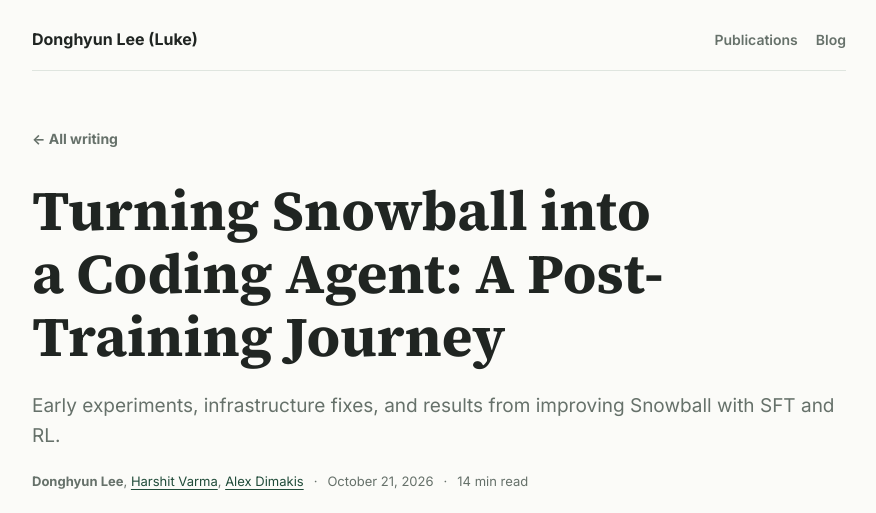
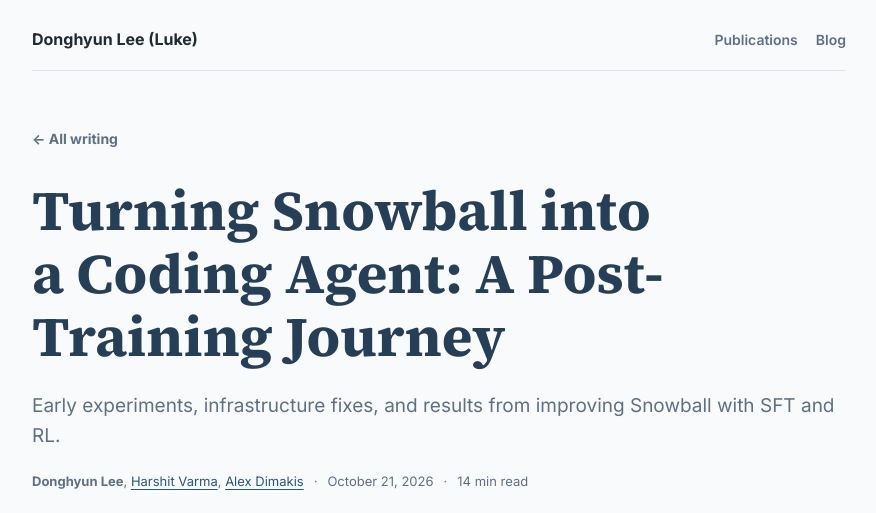
Before and after one commit to lukedhlee/lukedhlee.github.io, a Jekyll site: the page built from _posts/2026-10-21-turning-snowball-into-a-coding-agent.md, in a window 1280 px wide. Shown: the top 513 px of the page, without its empty margins (201-1077 px from the left). Built offline with Jekyll 4.4.1, drawn with Linux system fonts in a browser that asks for light colours; grey boxes are pictures that could not be loaded.

Commit message:
Give the Snowball post a scoped blue color palette

```diff
--- a/_layouts/default.html
+++ b/_layouts/default.html
@@ -12,7 +12,7 @@
     {% if page.layout == 'research' %}<link rel="stylesheet" href="{{ '/assets/css/research.css' | relative_url }}">{% endif %}
     <link rel="alternate" type="application/atom+xml" title="{{ site.title }}" href="{{ '/feed.xml' | relative_url }}">
   </head>
-  <body>
+  <body{% if page.color_theme == 'snowball' %} class="snowball-theme"{% endif %}>
     <header class="site-header">
       <a class="site-title" href="{{ '/' | relative_url }}">{{ site.title }}</a>
       <nav class="site-nav" aria-label="Main navigation">
--- a/assets/css/research.css
+++ b/assets/css/research.css
@@ -1,4 +1,21 @@
 .research-post { --reading-width: var(--max-width); }
+.snowball-theme {
+  --bg: #f8fafc;
+  --text: #202a35;
+  --muted: #607084;
+  --line: #dce5ee;
+  --accent: #376d9f;
+  --accent-strong: #285680;
+}
+.snowball-theme .research-header h1,
+.snowball-theme .research-content h2,
+.snowball-theme .research-content h3 { color: #263e56; }
+.snowball-theme .research-toc,
+.snowball-theme .research-content th { background: #edf3f9; }
+.snowball-theme .research-content code,
+.snowball-theme .research-content pre { background: #eaf0f6; }
+.snowball-theme .research-content pre code { background: transparent; }
+.snowball-theme .research-reports { border-left-color: #9bb8d3; }
 .research-header { max-width: var(--reading-width); margin: 0 auto 40px; }
 .research-header .back-link { margin-bottom: 30px; }
 .research-header h1 { font-size: clamp(34px, 5vw, 56px); line-height: 1.12; text-wrap: balance; }
```
Also changed, not shown: _posts/2026-10-21-turning-snowball-into-a-coding-agent.md (+1 -0 lines).
